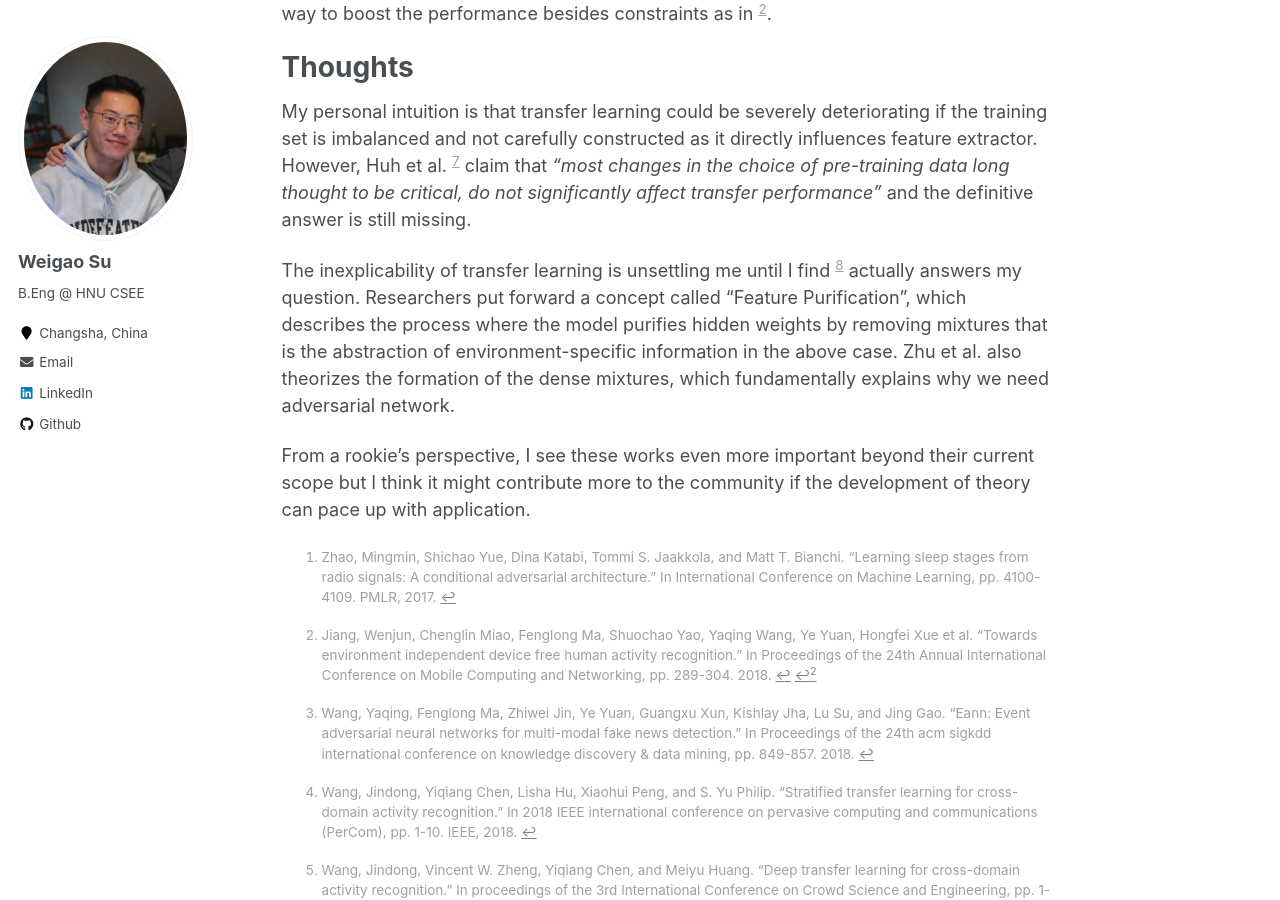
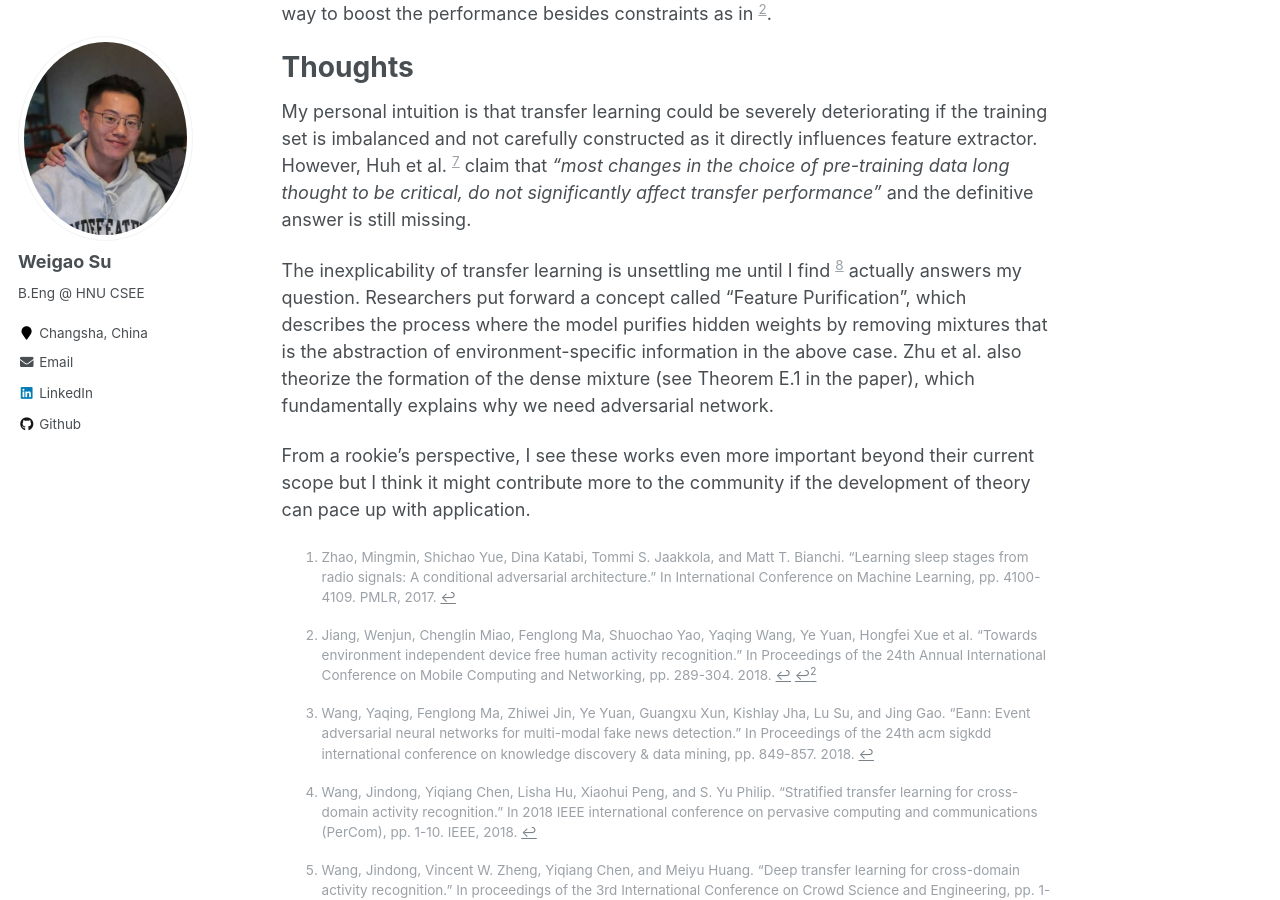
Before and after one commit to wegul/wegul.github.io, a Jekyll site: the page built from _posts/2020-11-05-EnvFree.md, in a window 1280 px wide and 900 px high, scrolled down 1625 px. Built offline with Jekyll 4.4.1, drawn with Linux system fonts in a browser that asks for light colours.

Commit message:
Update 2020-11-05-EnvFree.md

```diff
--- a/_posts/2020-11-05-EnvFree.md
+++ b/_posts/2020-11-05-EnvFree.md
@@ -49,7 +49,7 @@ Thoughts
 ===
 My personal intuition is that transfer learning could be severely deteriorating if the training set is imbalanced and not carefully constructed as it directly influences feature extractor. However, Huh et al. [^7] claim that *"most changes in the choice of pre-training data long thought to be critical, do not significantly affect transfer performance"* and the definitive answer is still missing.
 
-The inexplicability of transfer learning is unsettling me until I find [^8] actually answers my question. Researchers put forward a concept called "Feature Purification", which describes the process where the model purifies hidden weights by removing mixtures that is the abstraction of environment-specific information in the above case. Zhu et al. also theorizes the formation of the dense mixtures, which fundamentally explains why we need adversarial network.
+The inexplicability of transfer learning is unsettling me until I find [^8] actually answers my question. Researchers put forward a concept called "Feature Purification", which describes the process where the model purifies hidden weights by removing mixtures that is the abstraction of environment-specific information in the above case. Zhu et al. also theorize the formation of the dense mixture (see Theorem E.1 in the paper), which fundamentally explains why we need adversarial network.
 
 From a rookie's perspective, I see these works even more important beyond their current scope but I think it might contribute more to the community if the development of theory can pace up with application.
 
```
